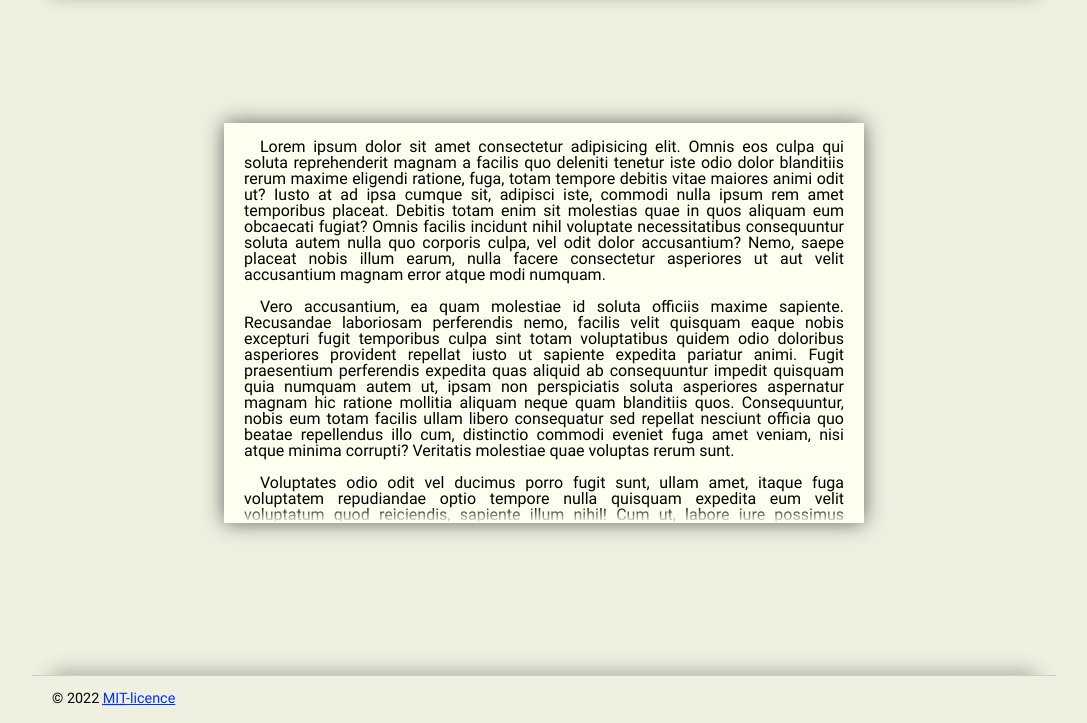
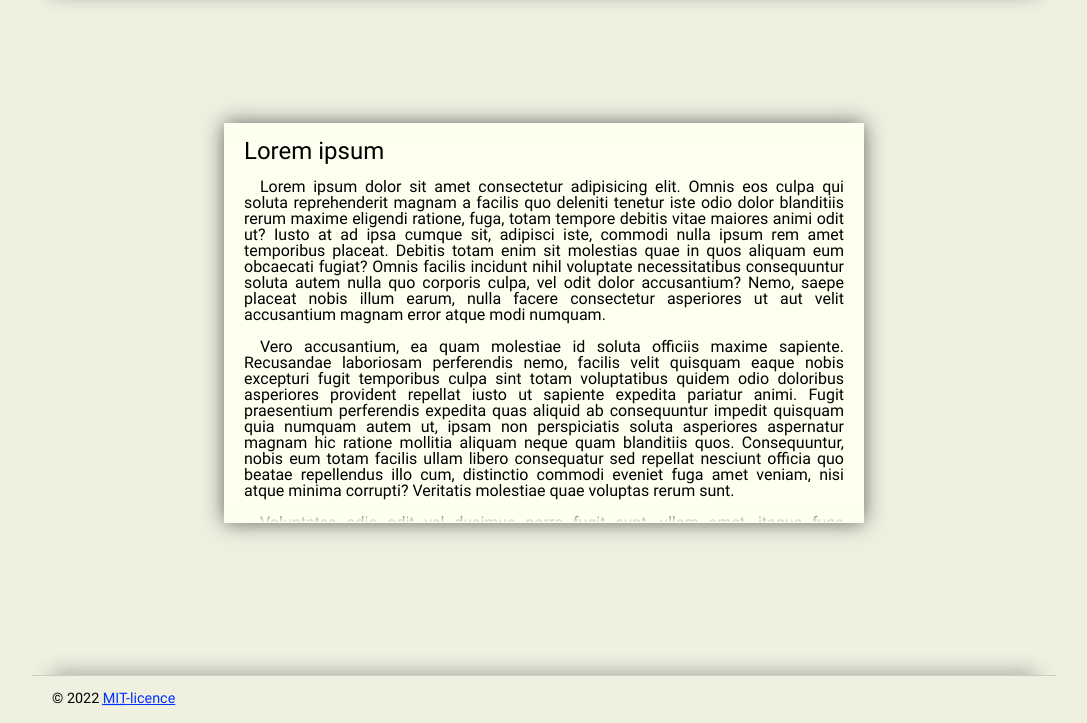
Before and after one commit to jandeswart/scrollbar, a plain HTML site: page index.html in a window 1280 px wide. Shown: the part 77-800 px from the top of the page, without its empty margins (96-1183 px from the left). Drawn offline with Linux system fonts and the light colour scheme.

Commit message:
h2-header added to Lorem-text

```diff
--- a/index.html
+++ b/index.html
@@ -26,6 +26,7 @@
 			<div class="top-gradient-bar"></div>
 
 			<article id="TextWrapper" class="text-wrapper">
+				<h2>Lorem ipsum</h2>
 				<p>
 					Lorem ipsum dolor sit amet consectetur adipisicing elit.
 					Omnis eos culpa qui soluta reprehenderit magnam a
--- a/static/css/main.css
+++ b/static/css/main.css
@@ -39,6 +39,10 @@ h1 {
 	box-shadow: 0 15px 20px -20px rgba(100, 100, 100, 1);
 	border-bottom: 1px solid rgba(100, 100, 100, 0.75);
 	font-size: 2rem;
+}
+h2{
+	font-size: 1.5rem;
+	margin-bottom: 1rem;
 }
 
 header {
```
